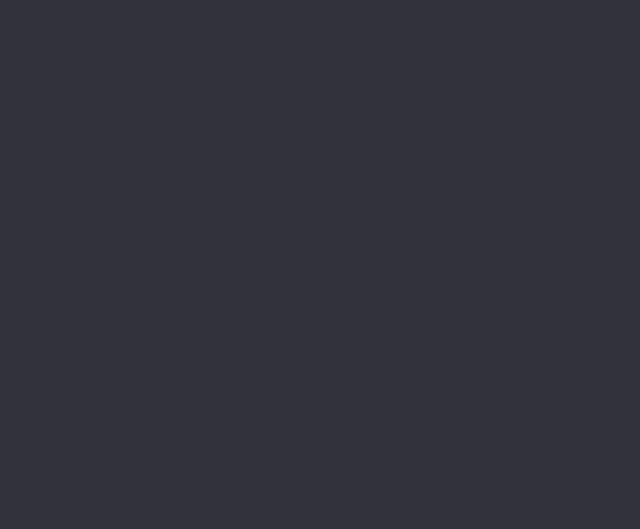
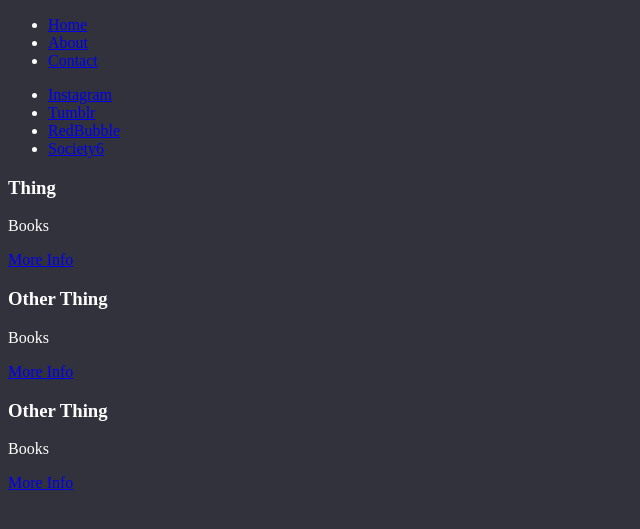
Before and after one commit to NotOnLand/Landon-Pettit, a PHP site: page / in a window 1280 px wide. Before the commit the part shown is empty. Shown: the top 529 px of the page, without its empty margins (0-640 px from the left). Run offline with PHP 8.4, Linux system fonts and the light colour scheme.

Commit message:
Updated HTML

```diff
--- a/css/style.css
+++ b/css/style.css
@@ -1,4 +1,5 @@
 body {
   background-color: #32323C;
+  color: white;
   min-height: 100%;
 }
--- a/css/style.scss
+++ b/css/style.scss
@@ -3,5 +3,6 @@ $green: #278B5A;
 
 body {
   background-color: $dark;
+  color: white;
   min-height: 100%;
 }
--- a/index.html
+++ b/index.html
@@ -8,10 +8,54 @@
 </head>
 <body>
   <div id="page">
-    <nav></nav>
+    <nav>
+      <ul class="navigation">
+        <li><a href="index.html">Home</a></li>
+        <li><a href="about.html">About</a></li>
+        <li><a href="contact.html">Contact</a></li>
+      </ul>
+      <ul class="social">
+        <li><a href="https://www.instagram.com/landonpettit/">Instagram</a></li>
+        <li><a href="https://landrawings.tumblr.com/">Tumblr</a></li>
+        <li><a href="https://www.redbubble.com/people/stskeletine">RedBubble</a></li>
+        <li><a href="https://society6.com/notonland">Society6</a></li>
+      </ul>
+    </nav>
+
     <article class="works">
-      <div class="content"></div>
+
+      <div class="content">
+        <div class="image">
+        </div>
+        <div class="caption">
+          <h3>Thing</h3>
+          <p>Books</p>
+          <a href="#">More Info</a>
+        </div>
+      </div>
+
+      <div class="content">
+        <div class="image">
+        </div>
+        <div class="caption">
+          <h3>Other Thing</h3>
+          <p>Books</p>
+          <a href="#">More Info</a>
+        </div>
+      </div>
+
+      <div class="content">
+        <div class="image">
+        </div>
+        <div class="caption">
+          <h3>Other Thing</h3>
+          <p>Books</p>
+          <a href="#">More Info</a>
+        </div>
+      </div>
+
     </article>
+
   </div>
 </body>
 </html>
```
Also changed, not shown: about.html (+21 -0 lines), books.html (deleted, +0 -14 lines), work-blank.html (added, +35 -0 lines).
